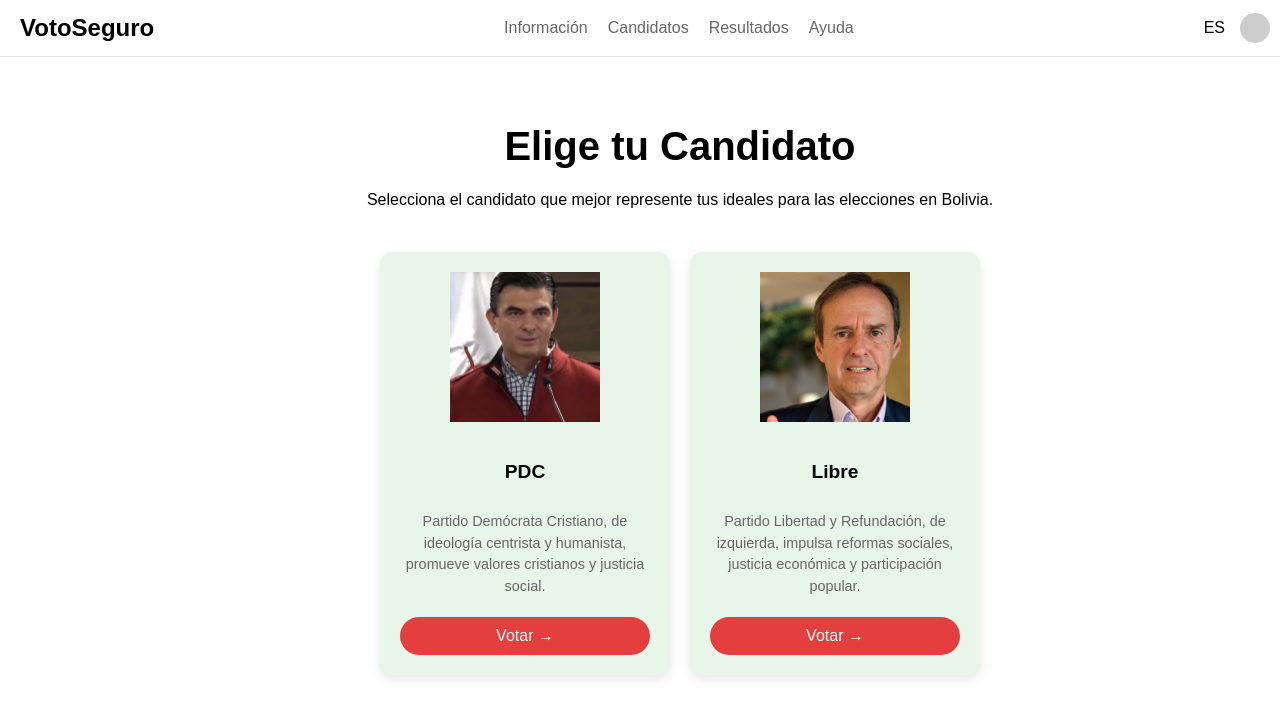
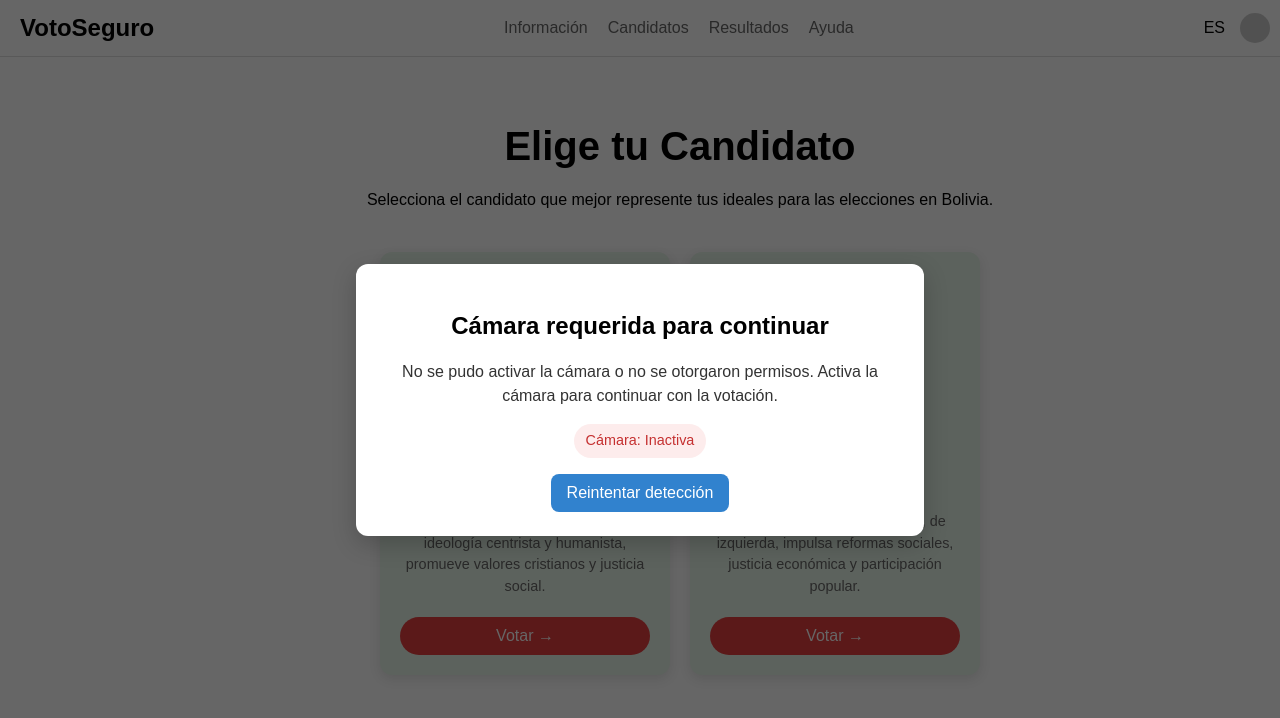
Before and after one commit to JesdanRS/BolivianDigitalizationVotes, a React app in the folder frontend/: page /votacion in a window 1280 px wide. Shown: the top 718 px of the page. Built offline with nearby package versions, Linux system fonts and the light colour scheme; no server answers; the HTML template or start-up script is replaced by a standard one.

Commit message:
Añadido de bloqueo de camara

```diff
--- a/frontend/package.json
+++ b/frontend/package.json
@@ -10,6 +10,8 @@
     "preview": "vite preview"
   },
   "dependencies": {
+    "@tensorflow-models/blazeface": "^0.1.0",
+    "@tensorflow/tfjs": "^4.22.0",
     "axios": "^1.12.2",
     "react": "^19.1.1",
     "react-dom": "^19.1.1",
--- /dev/null
+++ b/frontend/src/components/common/SecurityModal.jsx
@@ -0,0 +1,72 @@
+import React from 'react';
+
+const SecurityModal = ({ isOpen, cameraActive, multipleFacesDetected, onRetry }) => {
+  if (!isOpen) return null;
+
+  const title = multipleFacesDetected
+    ? 'Se detectó más de una persona'
+    : 'Cámara requerida para continuar';
+
+  const message = multipleFacesDetected
+    ? 'Por seguridad, la votación está bloqueada. Por favor, asegúrate de estar solo frente a la cámara.'
+    : 'No se pudo activar la cámara o no se otorgaron permisos. Activa la cámara para continuar con la votación.';
+
+  return (
+    <div style={{
+      position: 'fixed',
+      top: 0,
+      left: 0,
+      right: 0,
+      bottom: 0,
+      backgroundColor: 'rgba(0, 0, 0, 0.6)',
+      display: 'flex',
+      justifyContent: 'center',
+      alignItems: 'center',
+      zIndex: 2000
+    }}>
+      <div style={{
+        backgroundColor: 'white',
+        borderRadius: '12px',
+        padding: '24px',
+        width: '520px',
+        maxWidth: '90%',
+        boxShadow: '0 8px 24px rgba(0, 0, 0, 0.2)'
+      }}>
+        <h2 style={{ textAlign: 'center', marginBottom: '12px', color: '#000', fontSize: '1.5rem' }}>{title}</h2>
+        <p style={{ textAlign: 'center', color: '#333', marginBottom: '16px' }}>{message}</p>
+
+        <div style={{ display: 'flex', justifyContent: 'center', marginBottom: '16px' }}>
+          <span style={{
+            display: 'inline-block',
+            padding: '6px 12px',
+            borderRadius: '9999px',
+            backgroundColor: cameraActive ? '#e8f5e9' : '#fdecec',
+            color: cameraActive ? '#2f855a' : '#c53030',
+            fontSize: '0.9rem'
+          }}>
+            Cámara: {cameraActive ? 'Activa' : 'Inactiva'}
+          </span>
+        </div>
+
+        <div style={{ display: 'flex', justifyContent: 'center', gap: '12px' }}>
+          <button
+            onClick={onRetry}
+            style={{
+              backgroundColor: '#3182ce',
+              color: '#fff',
+              border: 'none',
+              borderRadius: '8px',
+              padding: '10px 16px',
+              fontSize: '1rem',
+              cursor: 'pointer'
+            }}
+          >
+            Reintentar detección
+          </button>
+        </div>
+      </div>
+    </div>
+  );
+};
+
+export default SecurityModal;
--- a/frontend/src/pages/votacion.jsx
+++ b/frontend/src/pages/votacion.jsx
@@ -4,9 +4,12 @@ import React, { useState } from 'react';
 import CandidatoCard from '../components/voting/CandidatoCard';
 import Navbar from '../components/common/Navbar';
 import ConfirmationModal from '../components/common/ConfirmationModal';
+import SecurityModal from '../components/common/SecurityModal';
 import '../App.css'; // Asumiendo estilos globales si es necesario
 import candidatoA from '../assets/images/paz.png';
 import candidatoB from '../assets/images/tuto.png';
+import * as tf from '@tensorflow/tfjs';
+import * as blazeface from '@tensorflow-models/blazeface';
 
 const candidatos = [
   {
@@ -27,8 +30,93 @@ const Votacion = () => {
   const [votoSeleccionado, setVotoSeleccionado] = useState(null);
   const [modalOpen, setModalOpen] = useState(false);
   const [candidatoSeleccionado, setCandidatoSeleccionado] = useState(null);
+  const [securityBlocked, setSecurityBlocked] = useState(false);
+  const [cameraActive, setCameraActive] = useState(false);
+  const [errorCamara, setErrorCamara] = useState(null);
+  const videoRef = React.useRef(null);
+
+  React.useEffect(() => {
+    let stream;
+    let model;
+    let intervalId;
+    let cancelled = false;
+    let detectionHistory = [];
+    const DETECTION_INTERVAL = 500; // Detectar cada 500ms en lugar de cada frame
+    const HISTORY_SIZE = 6; // Mantener últimas 6 detecciones (3 segundos)
+    const CONFIDENCE_THRESHOLD = 0.7; // 70% de las detecciones deben coincidir
+
+    async function startCameraAndDetection() {
+      try {
+        // Solicitar cámara
+        stream = await navigator.mediaDevices.getUserMedia({ video: { facingMode: 'user' }, audio: false });
+        if (videoRef.current) {
+          videoRef.current.srcObject = stream;
+          await videoRef.current.play();
+        }
+        setCameraActive(true);
+        setErrorCamara(null);
+
+        // Cargar modelo y empezar detección
+        model = await blazeface.load();
+
+        const detect = async () => {
+          if (cancelled) return;
+          if (videoRef.current && model) {
+            try {
+              const predictions = await model.estimateFaces(videoRef.current, false);
+              const faceCount = predictions?.length || 0;
+
+              // Añadir a historial
+              detectionHistory.push(faceCount > 1);
+              if (detectionHistory.length > HISTORY_SIZE) {
+                detectionHistory.shift();
+              }
+
+              // Solo cambiar estado si tenemos suficiente historial y confianza
+              if (detectionHistory.length >= 3) {
+                const multipleFacesCount = detectionHistory.filter(Boolean).length;
+                const confidence = multipleFacesCount / detectionHistory.length;
+
+                if (confidence >= CONFIDENCE_THRESHOLD) {
+                  setSecurityBlocked(true);
+                } else if (confidence <= (1 - CONFIDENCE_THRESHOLD)) {
+                  setSecurityBlocked(false);
+                }
+              }
+            } catch (detectionError) {
+              console.warn('Error en detección:', detectionError);
+            }
+          }
+        };
+
+        // Usar setInterval en lugar de requestAnimationFrame para mejor control
+        intervalId = setInterval(detect, DETECTION_INTERVAL);
+      } catch (err) {
+        console.error('Error al activar cámara/detección:', err);
+        setErrorCamara('No se pudo activar la cámara.');
+        setCameraActive(false);
+        setSecurityBlocked(true); // Bloquear si no hay cámara por seguridad
+      }
+    }
+
+    startCameraAndDetection();
+
+    return () => {
+      cancelled = true;
+      if (intervalId) clearInterval(intervalId);
+      if (stream) stream.getTracks().forEach(t => t.stop());
+    };
+  }, []);
+
+  const handleRetryDetection = () => {
+    // Fuerza re-evaluación; el loop ya corre, pero limpiamos error
+    setErrorCamara(null);
+  };
 
   const handleVotar = (candidato) => {
+    if (securityBlocked) {
+      return; // Bloqueado por seguridad
+    }
     setCandidatoSeleccionado(candidato);
     setModalOpen(true);
   };
@@ -93,11 +181,22 @@ const Votacion = () => {
         </div>
       </div>
 
+      {/* Video oculto para detección */}
+      <video ref={videoRef} autoPlay playsInline muted style={{ position: 'fixed', width: '1px', height: '1px', opacity: 0, pointerEvents: 'none' }} />
+
+      {/* Modal de seguridad */}
+      <SecurityModal
+        isOpen={securityBlocked || !cameraActive}
+        cameraActive={cameraActive}
+        multipleFacesDetected={securityBlocked}
+        onRetry={handleRetryDetection}
+      />
+
       {/* Modal de confirmación */}
       <ConfirmationModal
         isOpen={modalOpen}
         onClose={() => setModalOpen(false)}
-        onConfirm={confirmarVoto}
+        onConfirm={() => { setVotoSeleccionado(candidatoSeleccionado.id); setModalOpen(false); alert(`Has votado por el candidato: ${candidatoSeleccionado.nombre}`); }}
         candidato={candidatoSeleccionado}
       />
     </div>
```
Also changed, not shown: 1 other file (tests, documents, lock files or other folders).
